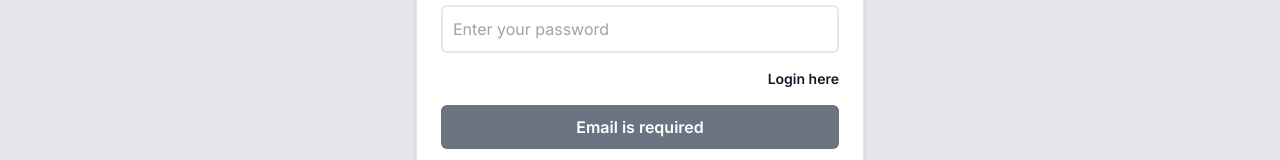
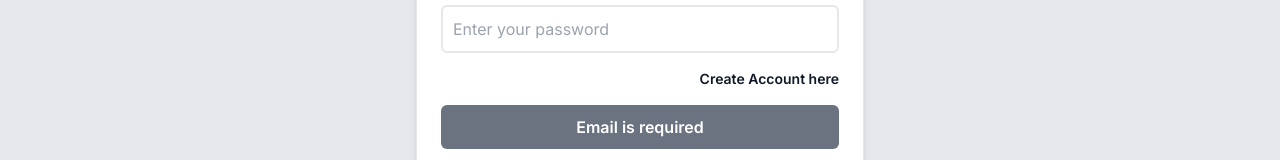
Before and after one commit to Kuwar20/ecom, a React (Vite) app in the folder frontend/: page /login in a window 1280 px wide. Shown: the part 430-590 px from the top of the page. Built offline with nearby package versions, Linux system fonts and the light colour scheme; no server answers.

Commit message:
feat: Add lazy loading for Signup and Login components
Improve the performance of the application by implementing lazy loading for the Signup and Login components. This allows the components to be loaded asynchronously, reducing the initial load time of the application.

```diff
--- a/frontend/src/App.jsx
+++ b/frontend/src/App.jsx
@@ -1,20 +1,23 @@
-import React from 'react';
+import React, { Suspense, lazy } from 'react';
 import { BrowserRouter, Routes, Route } from 'react-router-dom';
+import Loader from './components/Loader';
 import Navbar from './components/Navbar';
-import SignupForm from './forms/signup/Signup';
-import Login from './forms/login/Login';
+const SignupForm = lazy(() => import('./forms/signup/Signup'));
+const Login = lazy(() => import('./forms/login/Login'));
 
 function App() {
   return (
     <div className="min-h-screen w-full overflow-x-hidden bg-white dark:bg-gray-800 transition-colors duration-100 text-gray-900 dark:text-gray-100">
       <BrowserRouter>
+        <Suspense fallback={<Loader />}>
           <Navbar />
           <Routes>
             <Route path="/" element={<div>Home</div>} />
             <Route path="/signup" element={<SignupForm />} />
-          <Route path="/login" element={<Login/>} />
+            <Route path="/login" element={<Login />} />
             <Route path="*" element={<div>Not Found</div>} />
           </Routes>
+        </Suspense>
       </BrowserRouter>
     </div>
   );
--- /dev/null
+++ b/frontend/src/components/Loader.jsx
@@ -0,0 +1,11 @@
+import LoadingIcon from '../assets/loading-twotone-loop.svg';
+
+const Loader = () => {
+    return (
+        <div className="flex justify-center items-center h-screen bg-white dark:bg-gray-800 transition-colors duration-300 text-gray-900 dark:text-black">
+            <img src={LoadingIcon} alt="SVG Image" />
+        </div>
+    );
+}
+
+export default Loader;
--- a/frontend/src/forms/login/Login.jsx
+++ b/frontend/src/forms/login/Login.jsx
@@ -2,7 +2,7 @@ import React, { useState } from "react";
 import { ToastContainer, toast } from "react-toastify";
 import "react-toastify/dist/ReactToastify.css";
 import { FaEye, FaEyeSlash } from "react-icons/fa";
-import { useNavigate } from "react-router-dom";
+import { Link, useNavigate } from "react-router-dom";
 import { GoogleOAuthProvider, GoogleLogin } from '@react-oauth/google';
 
 const googleClientId = import.meta.env.VITE_GOOGLE_CLIENT_ID;
@@ -182,9 +182,9 @@ const Signup = () => {
                                 </div>
                             </div>
                             <div className="text-sm hover:underline text-right hover:text-blue-600">
-                                <a href="" className="font-semibold">
-                                    Login here
-                                </a>
+                                <Link to='/signup' className="font-semibold">
+                                    Create Account here
+                                </Link>
                             </div>
                             <div className="text-white font-bold">
                                 {/*
--- a/frontend/src/forms/signup/Signup.jsx
+++ b/frontend/src/forms/signup/Signup.jsx
@@ -2,7 +2,7 @@ import React, { useState } from "react";
 import { ToastContainer, toast } from "react-toastify";
 import "react-toastify/dist/ReactToastify.css";
 import { FaEye, FaEyeSlash } from "react-icons/fa";
-import { useNavigate } from "react-router-dom";
+import { Link, useNavigate } from "react-router-dom";
 import { GoogleOAuthProvider, GoogleLogin } from '@react-oauth/google';
 
 const googleClientId = import.meta.env.VITE_GOOGLE_CLIENT_ID;
@@ -201,9 +201,9 @@ const Signup = () => {
                                 </div>
                             </div>
                             <div className="text-sm hover:underline text-right hover:text-blue-600">
-                                <a href="" className="font-semibold">
-                                    Login here
-                                </a>
+                                <Link to='/login' className="font-semibold">
+                                    Already have Account? Login here
+                                </Link>
                             </div>
                             <div className="text-white font-bold">
                                 {/*
```
Also changed, not shown: frontend/src/assets/loading-twotone-loop.svg (added). Lines whose indentation alone changed are shown as unchanged.
